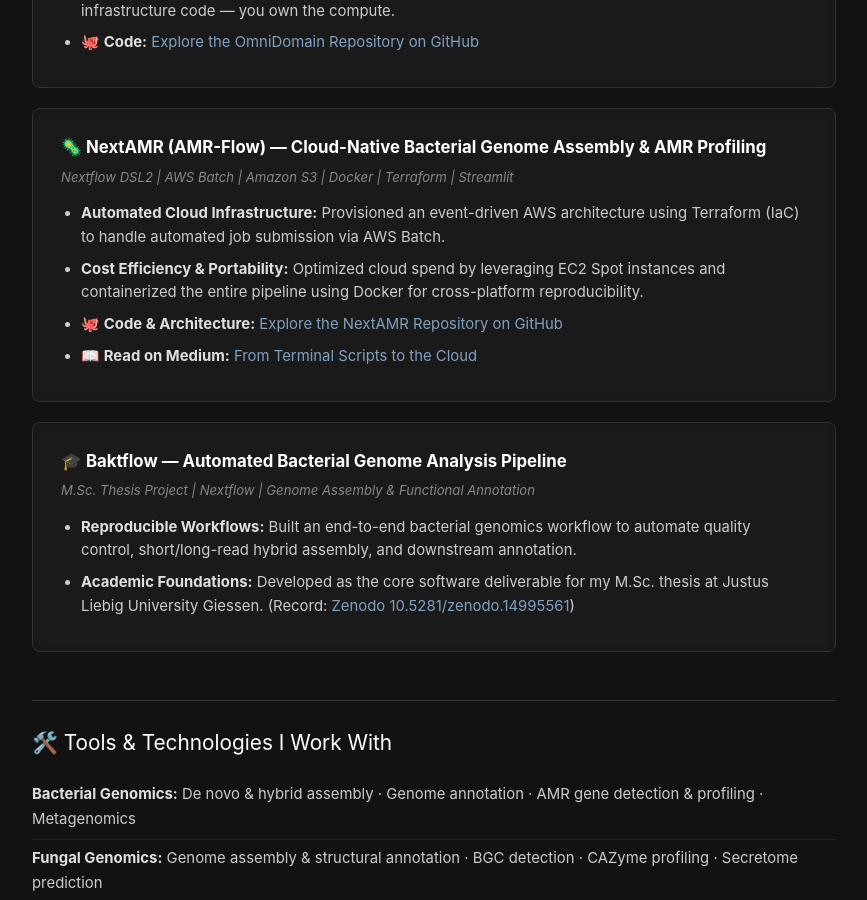
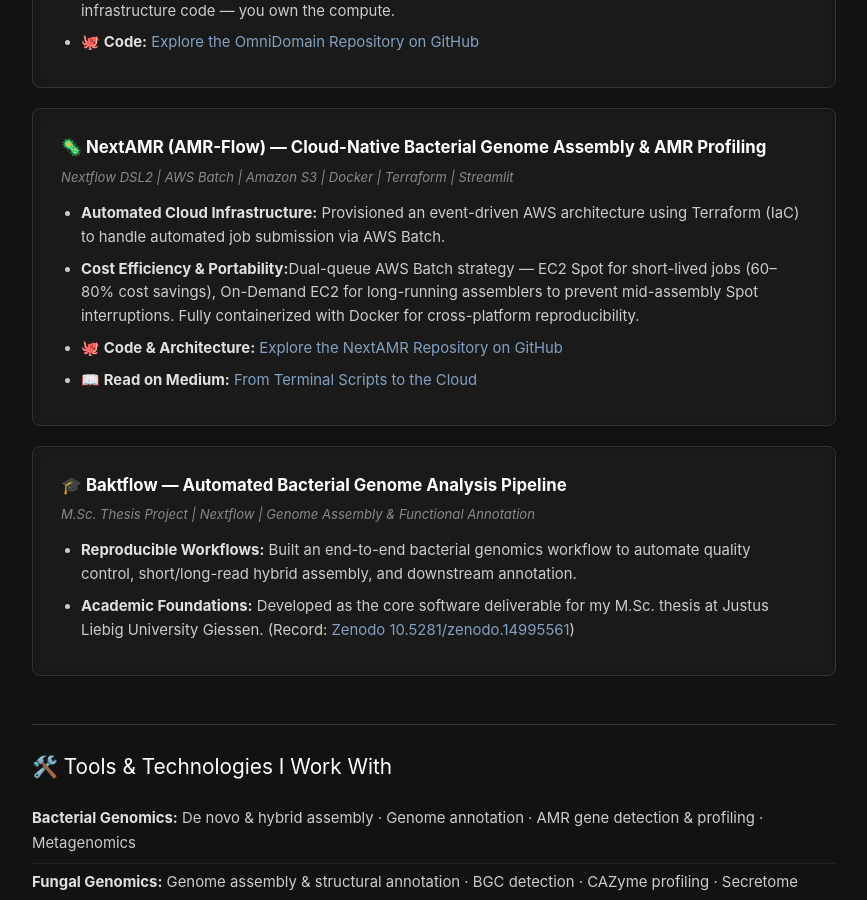
Before and after one commit to NaouelEldjouher/NaouelEldjouher.github.io, a Jekyll site: the page built from index.html, in a window 1280 px wide and 900 px high, scrolled down 1281 px. Shown: the whole window, without its empty margins (206-1073 px from the left). Built offline with Jekyll 4.4.1, drawn with Linux system fonts in a browser that asks for light colours.

Commit message:
Update index.html

```diff
--- a/index.html
+++ b/index.html
@@ -261,7 +261,7 @@
       <div class="stack">Nextflow DSL2 | AWS Batch | Amazon S3 | Docker | Terraform | Streamlit</div>
       <ul>
         <li><strong>Automated Cloud Infrastructure:</strong> Provisioned an event-driven AWS architecture using Terraform (IaC) to handle automated job submission via AWS Batch.</li>
-        <li><strong>Cost Efficiency & Portability:</strong> Optimized cloud spend by leveraging EC2 Spot instances and containerized the entire pipeline using Docker for cross-platform reproducibility.</li>
+        <li><strong>Cost Efficiency & Portability:</strong>Dual-queue AWS Batch strategy — EC2 Spot for short-lived jobs (60–80% cost savings), On-Demand EC2 for long-running assemblers to prevent mid-assembly Spot interruptions. Fully containerized with Docker for cross-platform reproducibility.</li>
         <li>🐙 <strong>Code & Architecture:</strong> <a href="https://github.com/NaouelEldjouher/NextAMR">Explore the NextAMR Repository on GitHub</a></li>
         <li>📖 <strong>Read on Medium:</strong> <a href="https://naouel.dev/nextamr">From Terminal Scripts to the Cloud</a></li>
       </ul>
```
